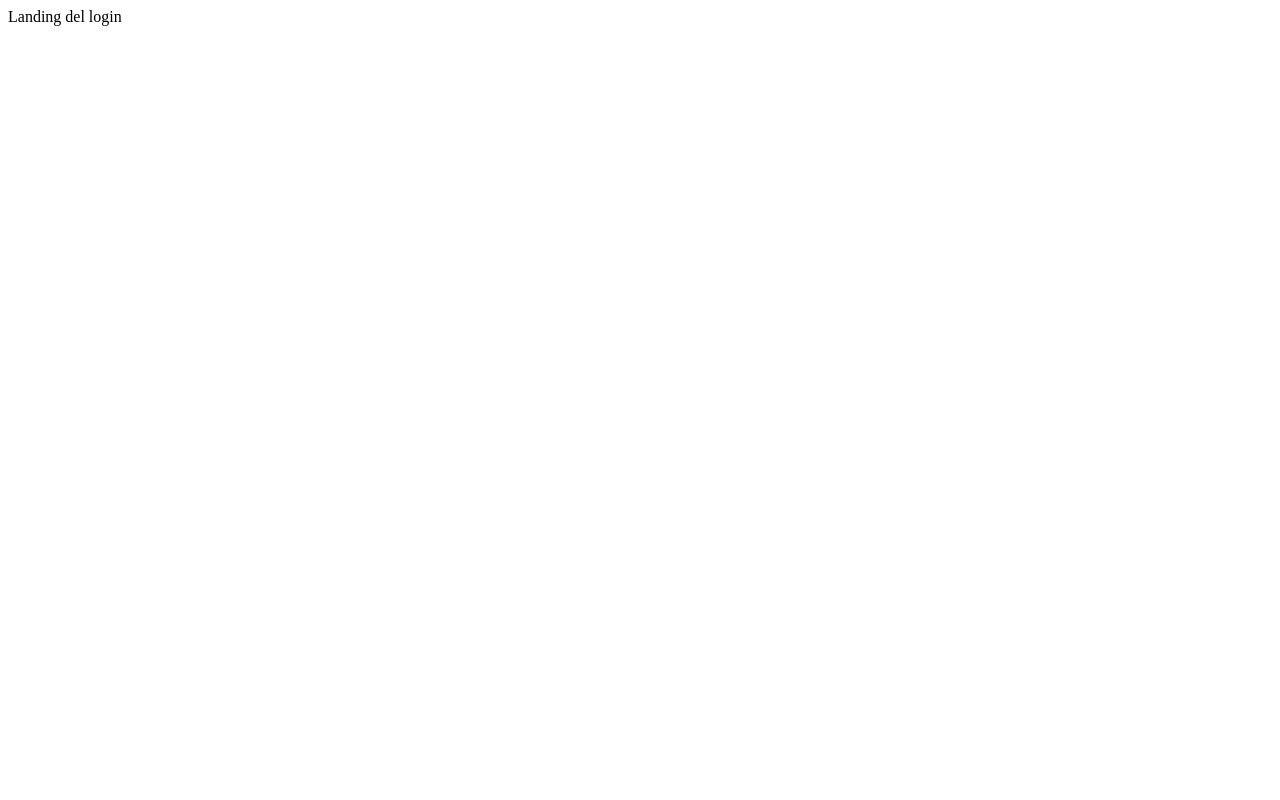
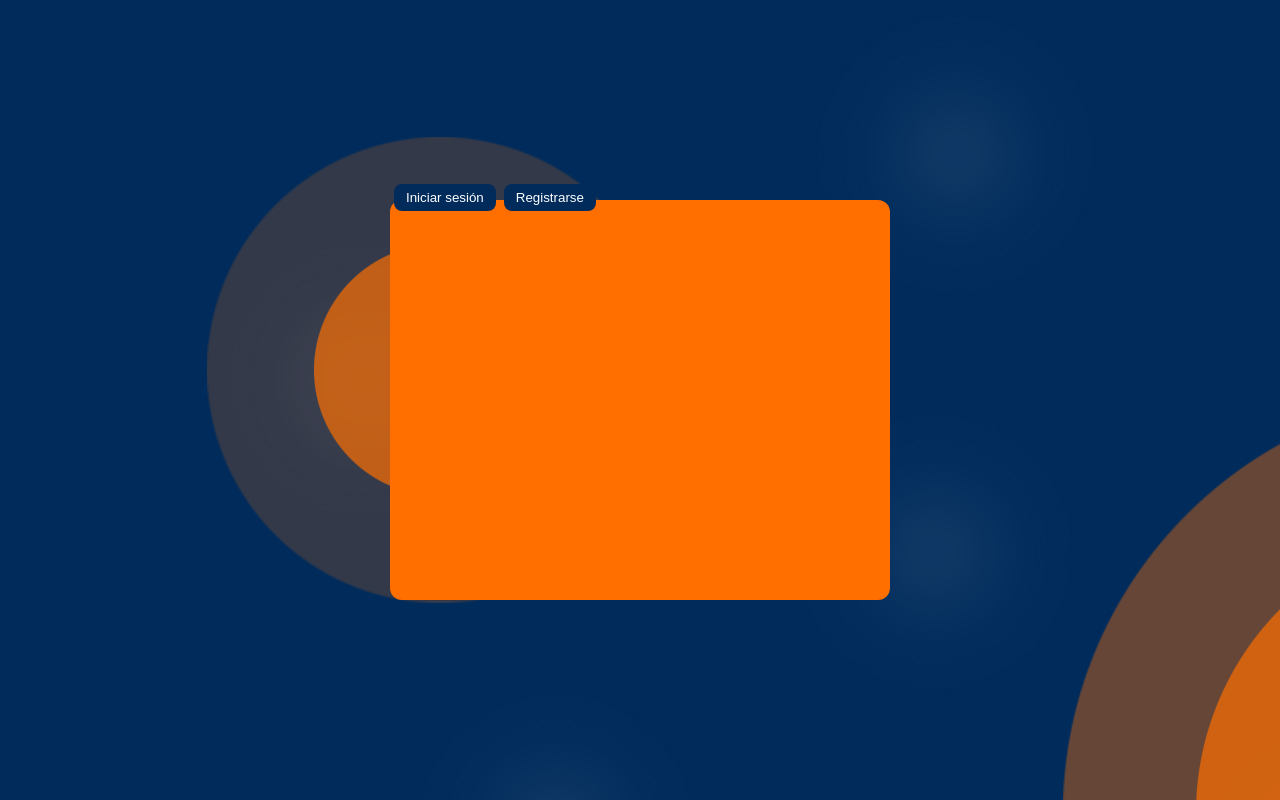
Before and after one commit to napandalesr/wompi-front, a React (Create React App) app: page / in a window 1280 px wide. Built offline with nearby package versions, Linux system fonts and the light colour scheme.

Commit message:
Se inicia con la creación del login

```diff
--- /dev/null
+++ b/src/containers/FormLogin/index.tsx
@@ -0,0 +1,13 @@
+import React from 'react';
+
+const FormLogin = () => {
+  return <section className='containerLogin__form'>
+    <span className='containerLogin__form__button'>
+      <button>Iniciar sesión</button>
+      <button>Registrarse</button>
+    </span>
+
+  </section>;
+}
+
+export default FormLogin;
--- a/src/index.less
+++ b/src/index.less
@@ -0,0 +1,13 @@
+@primary-color: #002B5B;
+@secundary-color: #FF6F00;
+@tertiary-color: #F5F5F5;
+
+
+html, body {
+  margin: 0;
+  padding: 0;
+}
+
+* {
+  font-family: 'Poppins', sans-serif;
+}
--- a/src/index.tsx
+++ b/src/index.tsx
@@ -2,6 +2,8 @@ import React from 'react';
 import ReactDOM from 'react-dom/client';
 import reportWebVitals from './reportWebVitals';
 import Layout from './containers/Layout';
+
+import './index.less';
 
 const root = ReactDOM.createRoot(
   document.getElementById('root') as HTMLElement
--- a/src/pages/Login/index.tsx
+++ b/src/pages/Login/index.tsx
@@ -1,7 +1,12 @@
 import React from 'react';
+import FormLogin from '../../containers/FormLogin';
+
+import './style.less';
 
 const Login = () => {
-  return <>Landing del login</>;
+  return <main className='containerLogin'>
+    <FormLogin/>
+  </main>;
 }
 
 export default Login;
--- /dev/null
+++ b/src/pages/Login/style.less
@@ -0,0 +1,29 @@
+@import "../../index.less";
+
+.containerLogin {
+  background-image: url('/public/fondo.jpg');
+  background-repeat: no-repeat;
+  height: 100vh;
+  display: flex;
+  justify-content: center;
+  align-items: center;
+  &__form {
+    width: 500px;
+    height: 400px;
+    border-radius: 12px;
+    background-color: @secundary-color;
+    position: relative;
+    &__button {
+      position: absolute;
+      top: -16px;
+    }
+    button {
+      background-color: @primary-color;
+      color: white;
+      border: 0;
+      padding: 6px 12px;
+      border-radius: 8px;
+      margin: 0 4px;
+    }
+  }
+}
```
Also changed, not shown: public/fondo.jpg (added).
